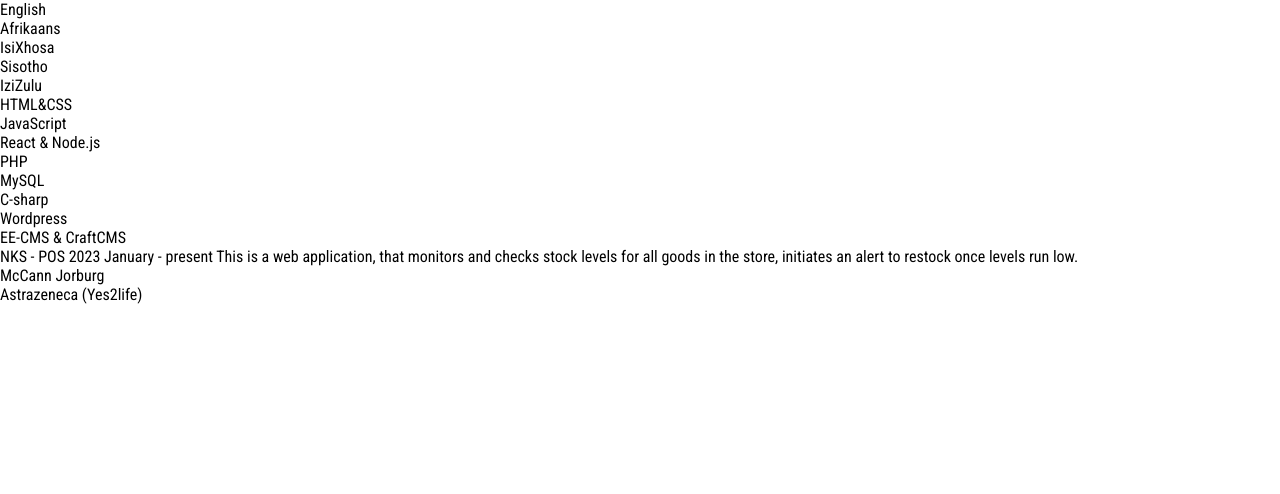
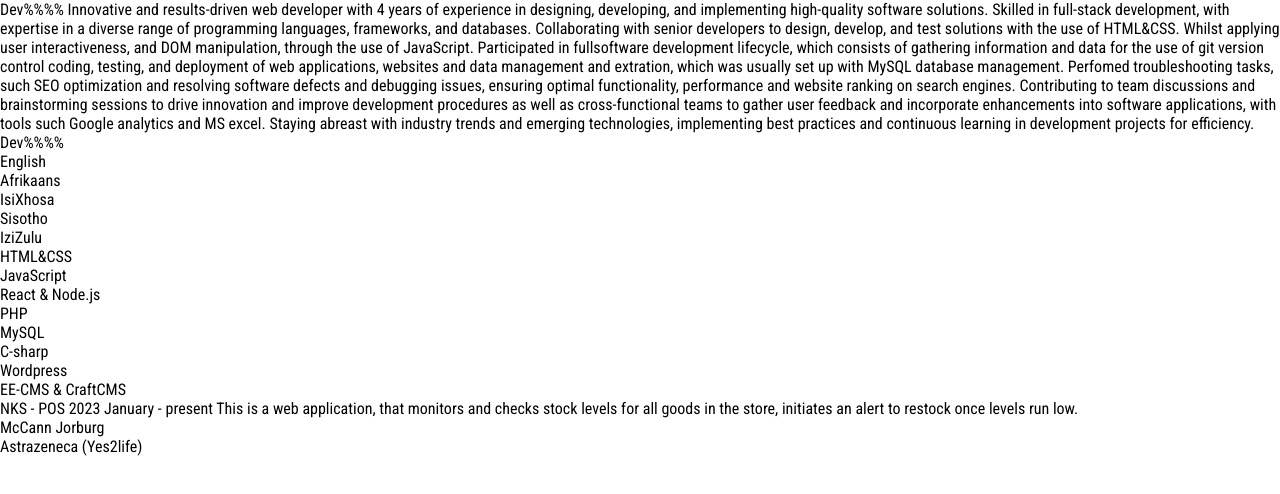
Before and after one commit to Devbriax/resume-cv, a plain HTML site: page index.html in a window 1280 px wide. Drawn offline with Linux system fonts and the light colour scheme.

Commit message:
Changes made to the intial design entirely

```diff
--- a/index.html
+++ b/index.html
@@ -15,8 +15,51 @@
         <div class="summary"></div>
         <div class="soft skills"></div>
         <div class="education"></div>
-        <div class="references"></div>
+        <div class="references">
+
+        </div>
         <div class="experience">
+          Dev%%%%
+          Innovative and results-driven web developer with 4 years of experience in designing, developing, and
+          implementing
+          high-quality software solutions. Skilled in full-stack development, with expertise in a diverse range of
+          programming
+          languages, frameworks, and databases.
+
+
+          Collaborating with senior developers to design, develop, and test solutions with the use of HTML&CSS. Whilst
+          applying
+          user interactiveness, and DOM manipulation, through the use of JavaScript.
+
+
+
+          Participated in fullsoftware development lifecycle, which consists of gathering information and data for the
+          use of git
+          version control coding, testing, and deployment of web applications, websites and data management and
+          extration, which
+          was usually set up with MySQL database management.
+
+
+          Perfomed troubleshooting tasks, such SEO optimization and resolving software defects and debugging issues,
+          ensuring
+          optimal functionality, performance and website ranking on search engines.
+
+
+
+
+          Contributing to team discussions and brainstorming sessions to drive innovation and improve development
+          procedures as
+          well as cross-functional teams to gather user feedback and incorporate enhancements into software
+          applications, with
+          tools such Google analytics and MS excel.
+
+
+
+
+          Staying abreast with industry trends and emerging technologies, implementing best practices and continuous
+          learning in
+          development projects for efficiency.
+          Dev%%%%
 
         </div>
         <div class="languages">
```
Also changed, not shown: 404.html (deleted, +0 -19 lines), 1 other file.
